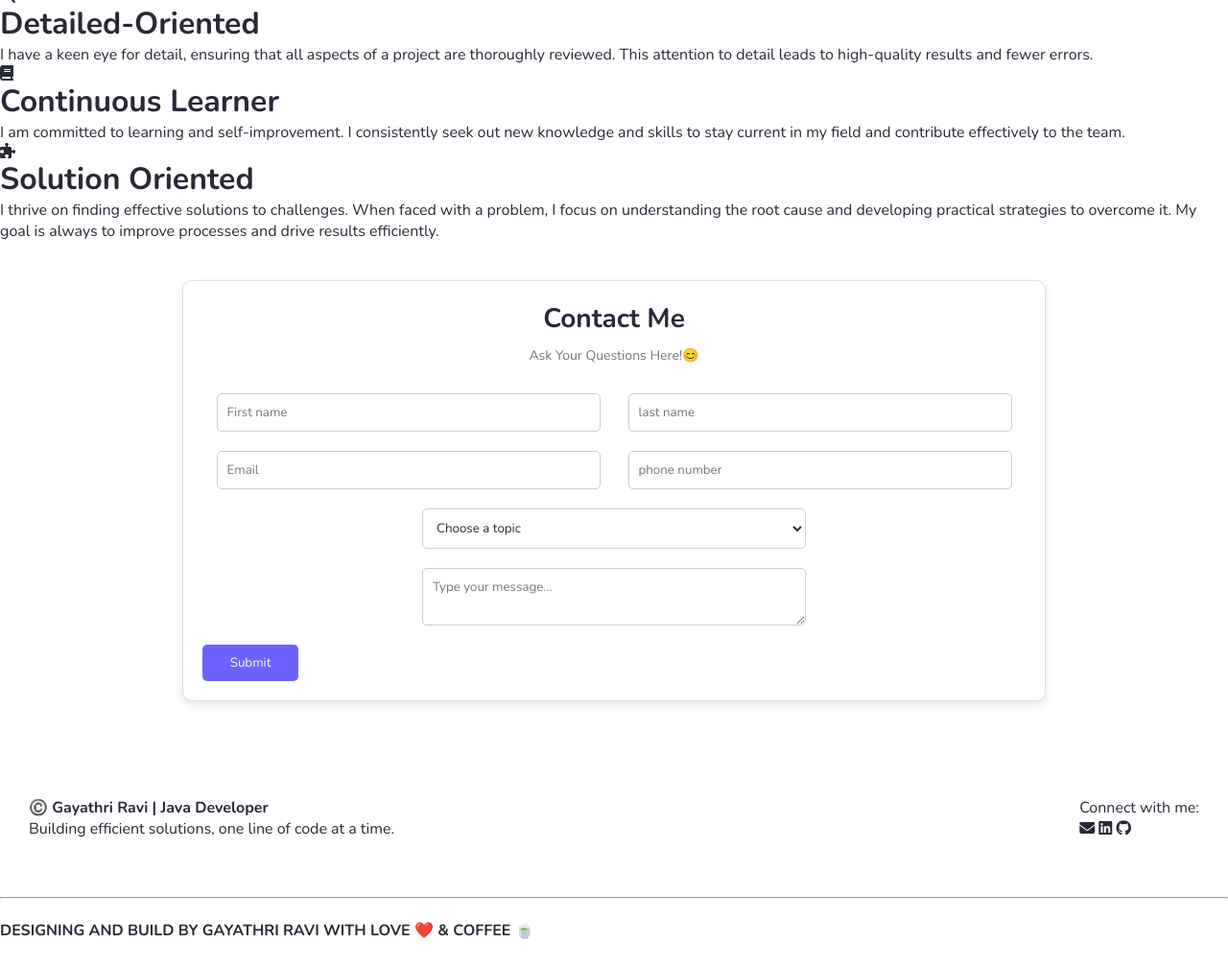
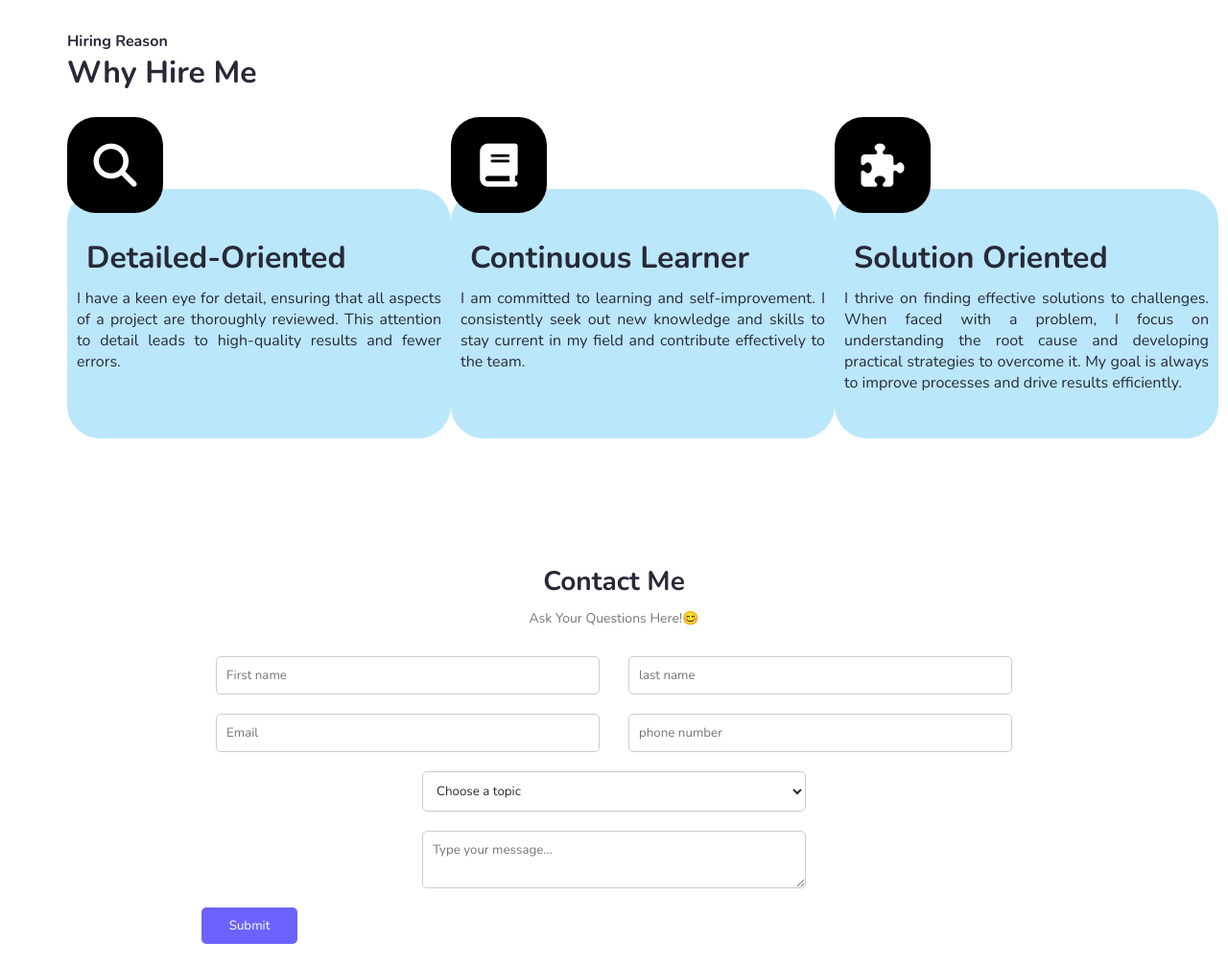
Before and after one commit to gayathriravi1/Portfolio, a plain HTML site: page index.html in a window 1280 px wide. Shown: the part 1988-2995 px from the top of the page at 96% size. Before the commit the page ends 2969 px from the top, so only its background shows below. Drawn offline with nearby package versions, Linux system fonts and the light colour scheme; a web font is replaced by a local one.

Commit message:
Update style.css

```diff
--- a/style.css
+++ b/style.css
@@ -94,6 +94,7 @@
     text-align: center;
     padding: 20px 0px;
 }
+
 /* projects */
 .projects{
     background-color: #d8f1f8;
@@ -147,14 +148,64 @@
    background-color:transparent;
 
 }
+.bottom-1 .img1{
+    width:230px;
+    height:230px;
+    object-fit: contain
+}
 .bottom-1:hover{
     transform: translateX(15px);
     box-shadow: 0px 6px 15px rgba(0, 0, 0, 0.15);
-    background-color: #747aefe2;
+    background-color: transparent;
+    background-color: white;
 }
 .bottom-1 a,i{
     background-color:transparent;
 }
+
+/* hire reason */
+.hirehead{
+    padding:70px;
+ }
+ .hire-section{
+     display: flex;
+     justify-content: space-evenly;
+     align-items: center;
+     text-align: justify;
+ }
+ .first{
+     transition: transform 0.3 ease-in;
+
+ }
+ .first:hover{
+     transform: translateY(20px);
+ }
+ .first i{
+     font-size: 45px;
+     display: flex;
+     justify-content: center;
+     align-items: center;
+     width: 100px;
+     height: 100px;
+     background-color:black;
+     border-radius:30%;
+     transform: translateY(25%);
+     color:white;
+ }
+ .first-content{
+     height:260px;
+     width:400px;
+     border-radius:3cap;
+     background-color: #bbe7fb;
+ }
+ .first-content p{
+     background-color:transparent;
+     padding:10px;
+ }
+ .first-content h1{
+     background-color: transparent;
+     padding:50px 20px 0px 20px;
+ }
 
 /* contact */
 
@@ -162,10 +213,6 @@
     max-width: 900px;
     margin: 40px auto;
     padding: 20px;
-    border: 1px solid #ddd;
-    border-radius: 10px;
-    box-shadow: 0px 4px 10px rgba(0, 0, 0, 0.1);
-    background-color: #fff;
 }
 .contact-section h2{
     text-align: center;
@@ -213,7 +260,7 @@
     display: flex;
     justify-content: space-between;
     list-style:none;
-    padding: 60px 30px;
+    padding: 30px;
 }
 .footer-link{
     display: flex;
@@ -224,3 +271,13 @@
     padding: 20px;
     text-decoration: none;
 }
+.last-footer span{
+    background: linear-gradient(135deg,#6c31e1,#f45cb4);
+    color: transparent;
+    background-clip: text;
+    padding:30px;
+}
+.icons-section i{
+    font-size: 20px;
+    padding:10px;
+}
```
